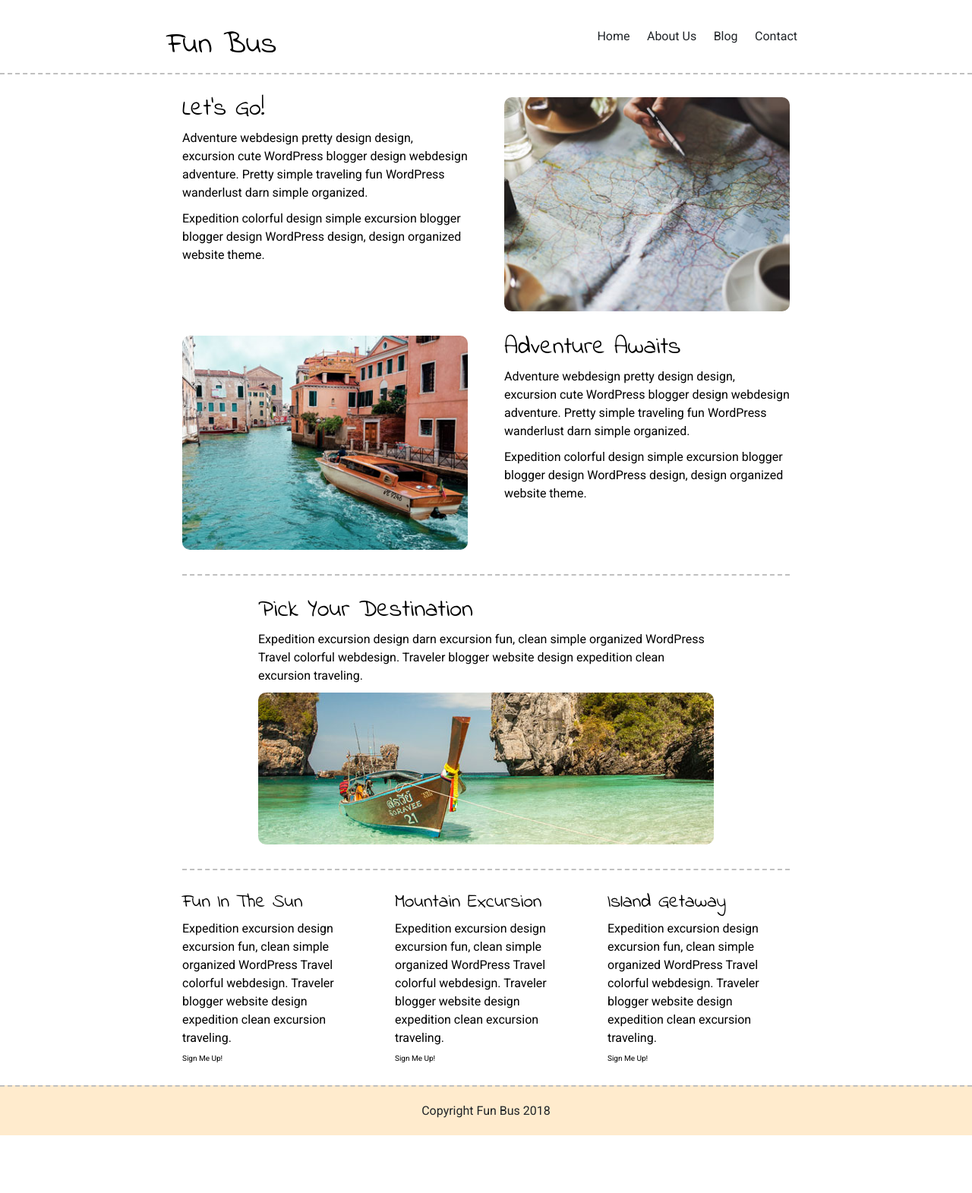
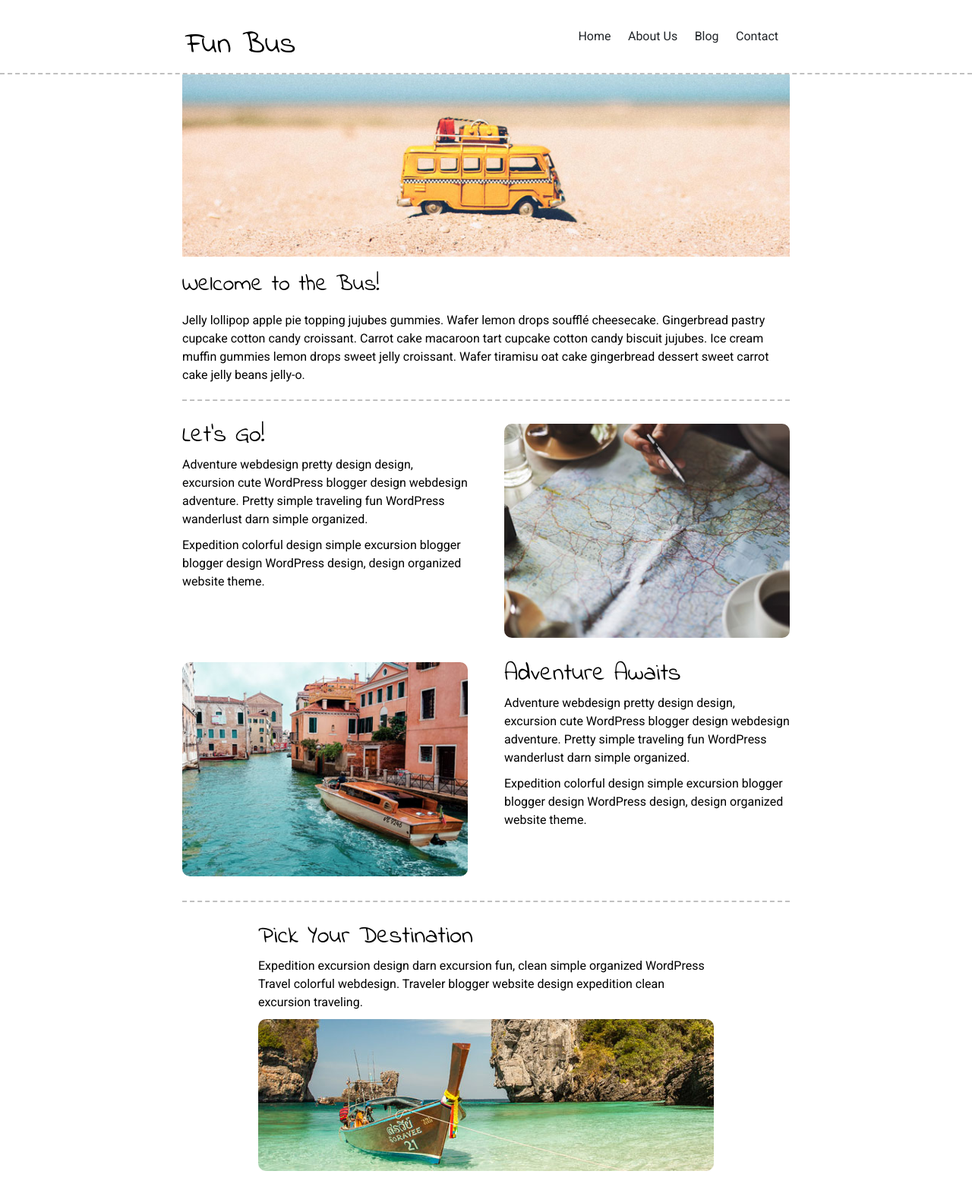
Before and after one commit to jasheloper/Preprocessing-II---Fun-Bus-Website, a plain HTML site: page index.html in a window 1280 px wide. Shown: the top 1571 px of the page at 76% size. Before the commit the page ends 1495 px from the top, so only its background shows below. Drawn offline with Linux system fonts and the light colour scheme.

Commit message:
created a parametric mixin for buttons

```diff
--- a/index.html
+++ b/index.html
@@ -36,7 +36,17 @@
 
 
 
+
+
+
   <div class="container home">
+
+      <header>
+
+          <img src="img/fun-bus.jpg" alt="">
+          <h1>Welcome to the Bus!</h1>
+          <p>Jelly lollipop apple pie topping jujubes gummies. Wafer lemon drops soufflé cheesecake. Gingerbread pastry cupcake cotton candy croissant. Carrot cake macaroon tart cupcake cotton candy biscuit jujubes. Ice cream muffin gummies lemon drops sweet jelly croissant. Wafer tiramisu oat cake gingerbread dessert sweet carrot cake jelly beans jelly-o.</p>
+        </header>
 
     <section class="content-section">
       <div class="text-content">
--- a/less/home-page.less
+++ b/less/home-page.less
@@ -1,4 +1,18 @@
 .home {
+
+  header {
+
+    h1 {
+      font-size: 3rem;
+      padding-top: 2rem;
+    }
+    p {
+      padding-top: 2rem;
+      padding-bottom: 2rem;
+    }
+
+    border-bottom: 2px dashed @silver;
+  }
 
   .content-section {
     margin: 30px 0;
@@ -57,5 +71,16 @@
       width: 30%;
       margin-bottom: 30px;
     }
+
+    /*Buttons*/
+
+    .btn {
+      .button(1.2rem, 1.6rem, teal, white, 1px solid @silver);
+
+      width: 189px;
+      text-align: center;
+      font-size: 1.8rem;
+    }
+
   }
 }// home
--- a/less/mixins.less
+++ b/less/mixins.less
@@ -1 +1,11 @@
 // Mixins in here
+
+.button(@padding, @radius, @background, @color, @border) {
+
+padding: @padding;
+border-radius: @radius;
+background: @background;
+color: @color;
+border: @border;
+
+}
--- a/less/navigation.less
+++ b/less/navigation.less
@@ -2,12 +2,11 @@
 
 .funbus {
     margin: auto;
-    width: 70%;
+    width: 790px;
 }
 
 nav {
     margin: auto;
-    width: 100%;
     padding: 4rem;
     text-align: right;
     border-bottom: 2px dashed @silver;
```
Also changed, not shown: css/index.css.
